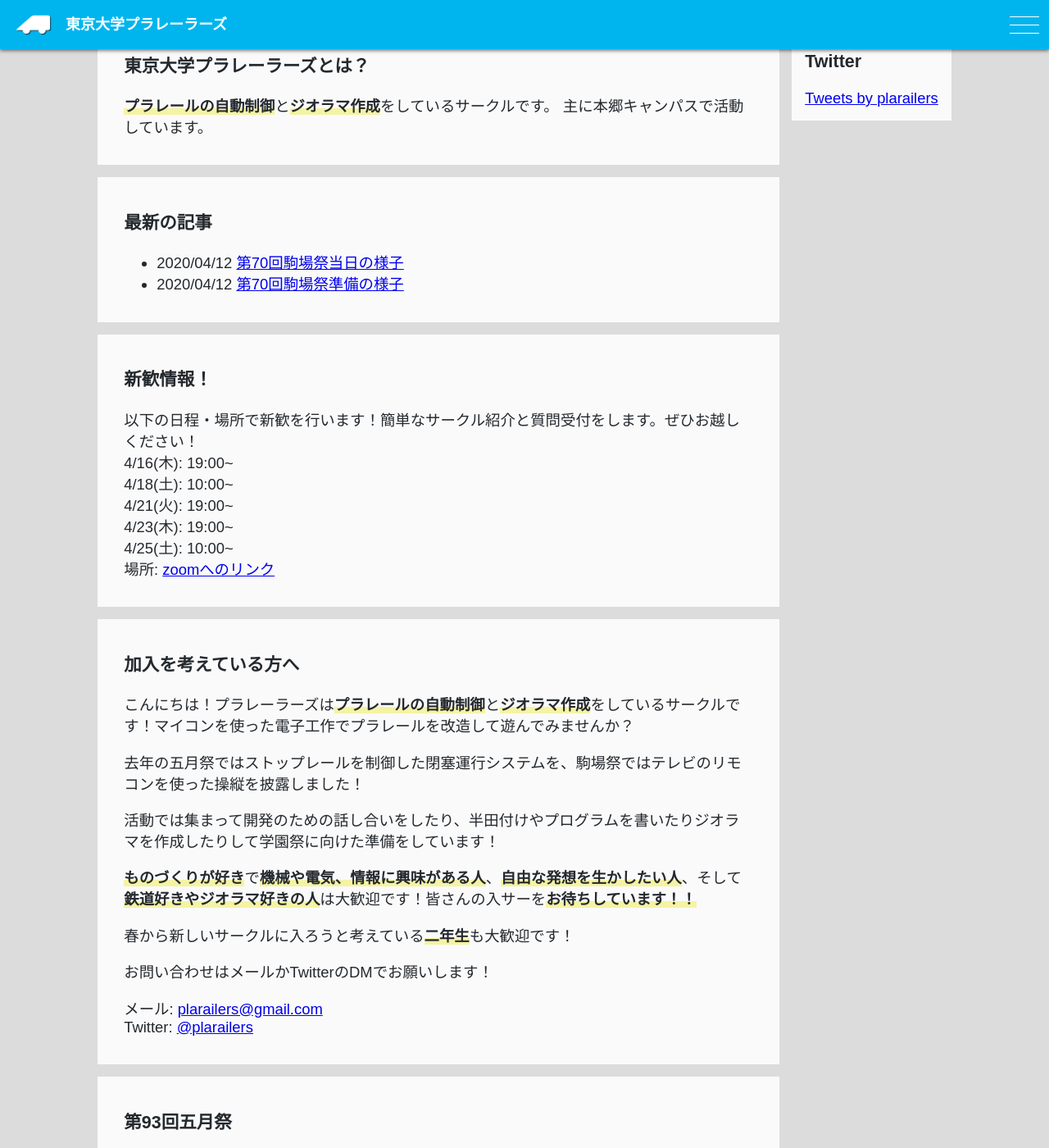
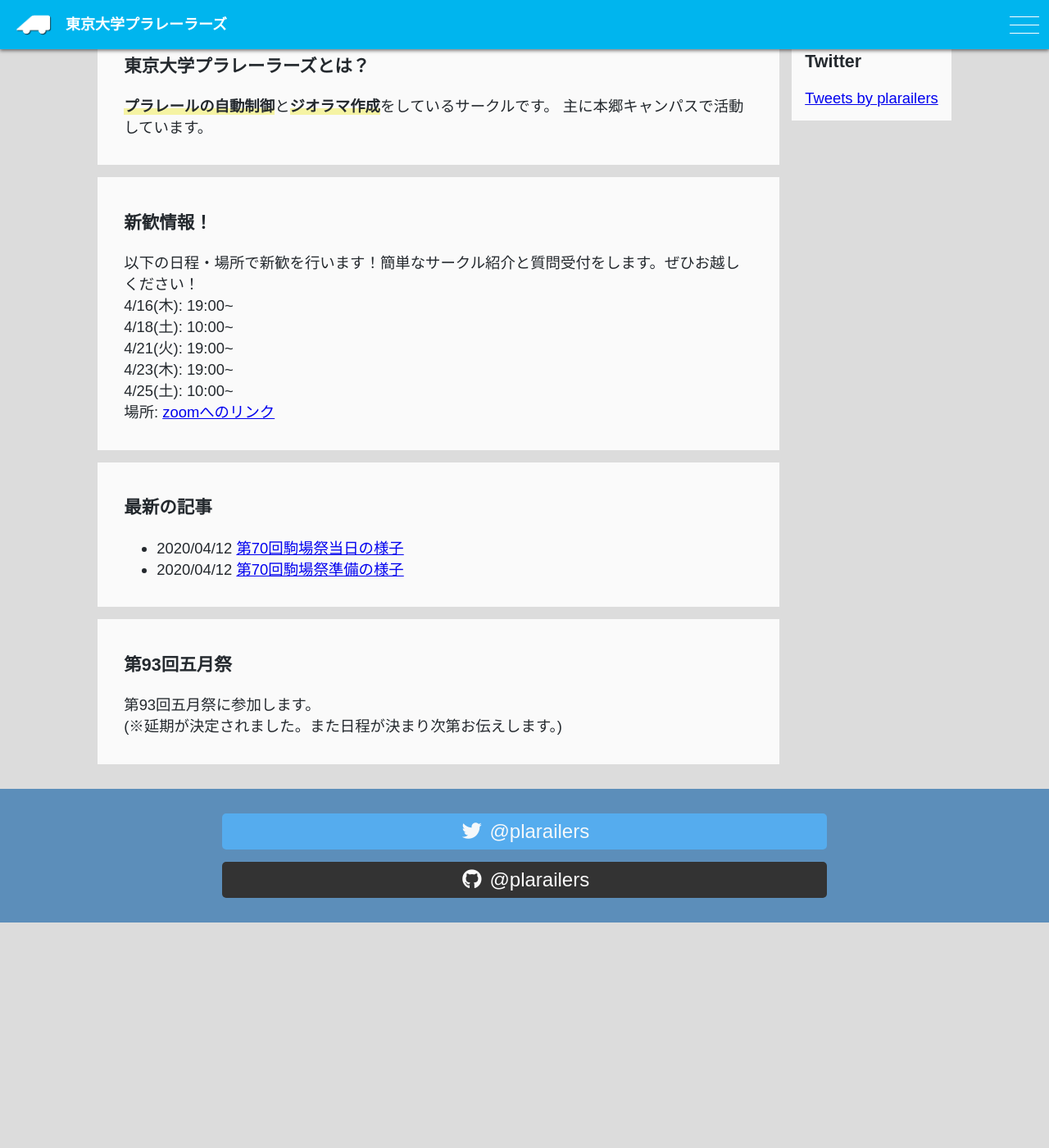
Before and after one commit to plarailers/plarailers.github.io, a Jekyll site: the page built from index.html, in a window 1280 px wide and 1400 px high, scrolled down 526 px. Shown: the whole window at 82% size. Built offline with Jekyll 4.4.1, drawn with Linux system fonts in a browser that asks for light colours; nearby versions of some CDN libraries; comment, search, counter and statistics services are not loaded; after the commit the page ends 1651 px from its top, so only the background shows below that.

Commit message:
ページを分離

```diff
--- a/_layouts/default.html
+++ b/_layouts/default.html
@@ -40,6 +40,7 @@
     <nav id="menu" class="menu">
       <div class="menu-item"><a href="/">トップページ</a></div>
       <div class="menu-item"><a href="/posts/">記事一覧</a></div>
+      <div class="menu-item"><a href="/welcome/">加入を考えている方へ</a></div>
     </nav>
   </header>
   {{ content }}
--- a/index.html
+++ b/index.html
@@ -14,19 +14,6 @@
         主に本郷キャンパスで活動しています。
       </p>
     </article>
-    {% if site.posts.size > 0 %}
-    <article>
-      <h3>最新の記事</h3>
-      <ul>
-        {% for post in site.posts %}
-          <li>
-            {{ post.date | date: "%Y/%m/%d" }}
-            <a href="{{ post.url }}">{{ post.title }}</a>
-          </li>
-        {% endfor %}
-      </ul>
-    </article>
-    {% endif %}
     <article>
       <h3>
         新歓情報！
@@ -41,28 +28,19 @@
         場所: <a href=https://zoom.us/j/93609685643>zoomへのリンク</a>
       </p>
     </article>
+    {% if site.posts.size > 0 %}
     <article>
-      <h3>加入を考えている方へ</h3>
-      <p>
-        <p>
-        こんにちは！プラレーラーズは<strong>プラレールの自動制御</strong>と<strong>ジオラマ作成</strong>をしているサークルです！マイコンを使った電子工作でプラレールを改造して遊んでみませんか？
-        </p>
-        <p>
-        去年の五月祭ではストップレールを制御した閉塞運行システムを、駒場祭ではテレビのリモコンを使った操縦を披露しました！
-        </p>
-        <p>
-        活動では集まって開発のための話し合いをしたり、半田付けやプログラムを書いたりジオラマを作成したりして学園祭に向けた準備をしています！
-        </p>
-        <p>
-        <strong>ものづくりが好き</strong>で<strong>機械や電気、情報に興味がある人</strong>、<strong>自由な発想を生かしたい人</strong>、そして<strong>鉄道好きやジオラマ好きの人</strong>は大歓迎です！皆さんの入サーを<strong>お待ちしています！！</strong>
-        </p>
-        <p>春から新しいサークルに入ろうと考えている<strong>二年生</strong>も大歓迎です！</p>
-        <p>お問い合わせはメールかTwitterのDMでお願いします！</p>
-        <p>メール: <a href="mailto:plarailers&#64;gmail.com">plarailers&#64;gmail.com</a><br>
-           Twitter: <a href=https://twitter.com/plarailers>@plarailers</a>
-        </p>
-      </p>
+      <h3>最新の記事</h3>
+      <ul>
+        {% for post in site.posts %}
+          <li>
+            {{ post.date | date: "%Y/%m/%d" }}
+            <a href="{{ post.url }}">{{ post.title }}</a>
+          </li>
+        {% endfor %}
+      </ul>
     </article>
+    {% endif %}
     <article>
       <h3>第93回五月祭</h3>
       <p>
```
Also changed, not shown: _layouts/page.html (added, +18 -0 lines), welcome/index.md (added, +20 -0 lines).
